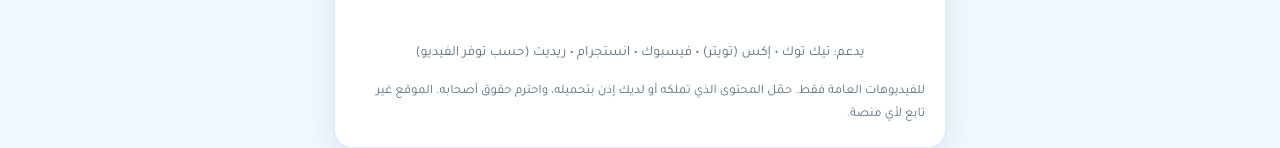
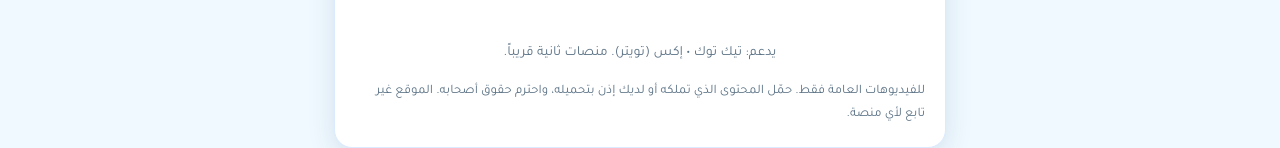
Before and after one commit to mrahmed22296-gif/video-saver-app, a website: page index.html in a window 1280 px wide. Shown: the part 265-413 px from the top of the page. Drawn offline with Linux system fonts and the light colour scheme.

Commit message:
Update supported platforms text in index.html

```diff
--- a/index.html
+++ b/index.html
@@ -55,7 +55,7 @@ footer a{color:#7dd3fc;text-decoration:none}
       <h3 id="ti"></h3>
       <div id="links"></div>
     </div>
-    <div class="plats">يدعم: تيك توك • إكس (تويتر) • فيسبوك • انستجرام • ريديت (حسب توفر الفيديو)</div>
+    <div class="plats">يدعم: تيك توك • إكس (تويتر). منصات ثانية قريباً.</div>
     <div class="note">للفيديوهات العامة فقط. حمّل المحتوى الذي تملكه أو لديك إذن بتحميله، واحترم حقوق أصحابه. الموقع غير تابع لأي منصة.</div>
   </div>
 </main>
```
